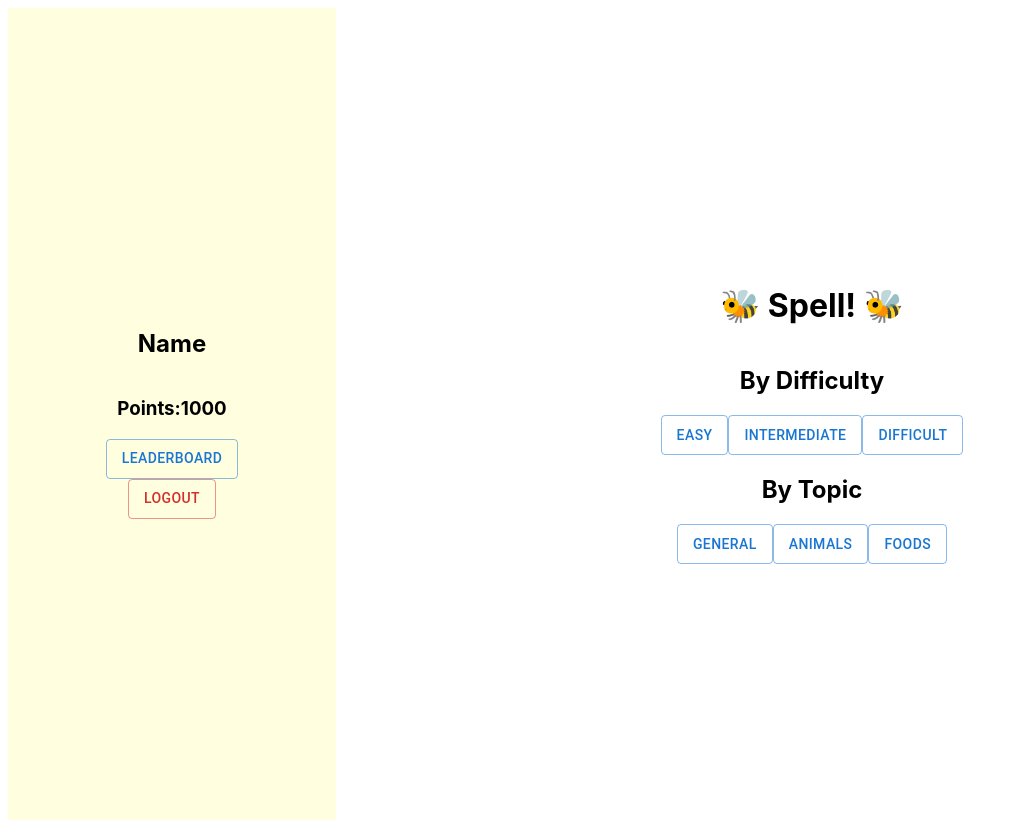
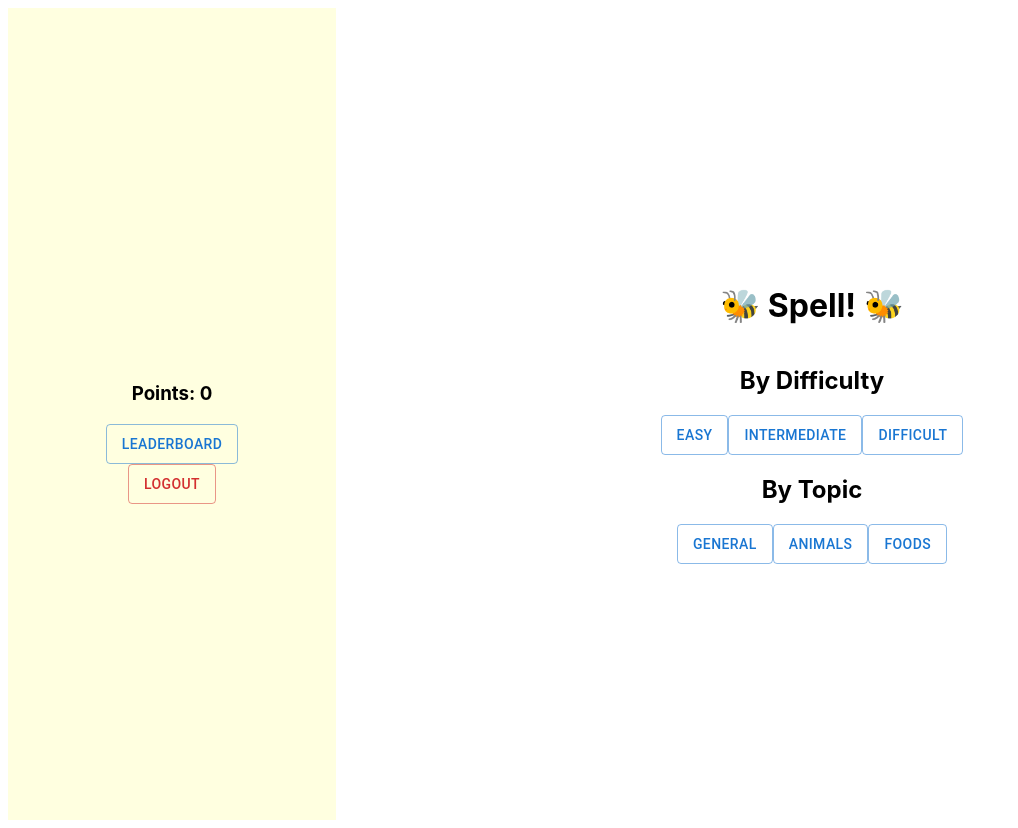
Before and after one commit to doostiamin/CS35L-Project, a React (Create React App) app in the folder client/: page /homepage in a window 1280 px wide. Shown: the whole page, without its empty margins (0-1018 px from the left). Built offline with nearby package versions, Linux system fonts and the light colour scheme.

Commit message:
User Context Across Login, Homepage, and Spell
- display name and points on homepage after login
- add points when a word is spelled correctly
- UserContext maintains username, name, and points across all consumers

```diff
--- a/client/src/App.js
+++ b/client/src/App.js
@@ -1,16 +1,23 @@
-
-import { Button } from '@mui/material';
-import { useState } from "react";
+import { React, useState, useContext } from "react";
 import './App.css';
 import Homepage from './pages/Homepage';
 import Leaderboard from './pages/Leaderboard';
 import Login from './pages/Login';
 import Spell from './pages/Spell';
 import { BrowserRouter, Route, Routes } from "react-router-dom";
+import {UserContext} from './pages/UserContext.js';
 
 
 function App() {
+
+  const [uname, setUname] = useState("");
+  const [n, setN] = useState("");
+  const [points, setPoints] = useState(0);
+
+  const value = { uname, setUname, n, setN, points, setPoints };
+
   return(
+    <UserContext.Provider value = {value}>
       <div>
         <BrowserRouter>
           <Routes>
@@ -22,6 +29,7 @@ function App() {
           </Routes>
         </BrowserRouter>
       </div>
+    </UserContext.Provider>
   );
 }
 
--- a/client/src/pages/Homepage.js
+++ b/client/src/pages/Homepage.js
@@ -3,6 +3,8 @@ import Button from '@mui/material/Button';
 import { display, maxHeight } from '@mui/system';
 import { Link } from "react-router-dom";
 import Stack from '@mui/material/Stack';
+import { UserContext } from "./UserContext.js";
+import { React } from 'react';
 
 const boxSidePanel = {
     display: "flex",
@@ -28,13 +30,16 @@ function getUserInfo() {
     //TODO
 }
 
-export default function Homepage(props) {
+const Homepage = () => {
+
     return (
+    <UserContext.Consumer>
+    {({ uname, setUname, n, setN, points, setPoints }) => (
         <div id="homepage">
             <Stack direction="row">
                 <Box sx={boxSidePanel} justifyContent="center" height="maxHeight">
-                <h2>Name</h2>
-                <h3>Points:1000</h3>
+                    <h2>{n}</h2>
+                    <h3>Points: {points}</h3>
                     <div>
                         <Link to="/leaderboard">
                             <Button variant="outlined" sx={{height:40}}>Leaderboard</Button>
@@ -75,5 +80,9 @@ export default function Homepage(props) {
                 </Box>
             </Stack>
         </div>
+    )}
+    </UserContext.Consumer>
     );
 }
+
+export default Homepage;
--- a/client/src/pages/Login.js
+++ b/client/src/pages/Login.js
@@ -4,10 +4,13 @@ import { Navigate, useNavigate } from "react-router-dom";
 import { useState } from 'react';
 import welcome from '../assets/welcome.png';
 import axios from 'axios';
+import {UserContext} from './UserContext.js'
+
 
 const login = {
   margin: "5px"
 };
+
 
 const Interact = () => {
 
@@ -19,7 +22,7 @@ const Interact = () => {
     const [isSignup, setIsSignup] = useState(false);
 
 
-    function authenticate(){
+    function authenticate( setUname, setN, setPoints ){
         console.log("authenticating ", username);
 
         axios.get('http://localhost:8080/api/users')
@@ -31,8 +34,14 @@ const Interact = () => {
 
             for(let i=0; i<users.length; i++){
                 //console.log(username, " vs ", users[i]);
-            if (username == users[i])
+                if (username == users[i]){
                     valid = true;
+
+                    // set context
+                    setPoints(response.data.data[username].points);
+                    setUname(username);
+                    setN(response.data.data[username].name);
+                }
             }
 
             if(valid){
@@ -133,6 +142,8 @@ const Interact = () => {
     // display login fields
     else{
         return (
+            <UserContext.Consumer>
+            {({ uname, setUname, n, setN, points, setPoints}) => (
                 <Box>
                 <Box display="flex">
                     <Box display="flex">
@@ -144,7 +155,7 @@ const Interact = () => {
                     />
                     </Box>
                     <Button variant="outlined"
-                onClick={() => authenticate()}
+                    onClick={() => authenticate(setUname, setN, setPoints)}
                     sx={{
                         margin: "5px",
                         width: "100px"
@@ -161,6 +172,8 @@ const Interact = () => {
                     }}
                     >sign up</Button>
                 </Box>
+            )}
+            </UserContext.Consumer>
           );
     }
 }
--- a/client/src/pages/Spell.js
+++ b/client/src/pages/Spell.js
@@ -2,9 +2,11 @@ import { Box, DialogContent, DialogTitle } from '@mui/material';
 import Button from '@mui/material/Button';
 import TextField from '@mui/material/TextField';
 import { Link, useLocation } from "react-router-dom";
-import { useState } from 'react';
+import { useState, useContext } from 'react';
 import Dialog from '@mui/material/Dialog';
 import data from '../data-objects.json';
+import { UserContext } from "./UserContext";
+import axios from 'axios';
 
 const boxDefault = {
     display: "flex",
@@ -19,6 +21,9 @@ const boxDefault = {
 }
 
 export default function Spell(props) {
+
+    const value = useContext(UserContext);
+
     const location = useLocation();
 
     //getting words list from data-objects.json
@@ -107,10 +112,28 @@ export default function Spell(props) {
         setOpenDefinition(false);
     }
 
+
+    function addPoints (p) {
+
+        // update in front
+        value.setPoints(value.points + p);
+
+        // update in back
+        axios.post('http://localhost:8080/api/users', {user: value.uname, info: {"name": value.n, "points": value.points + p}})
+        .then(function (response) {
+        if(response.data.success){
+            console.log("gave user ", value.uname, " ", p, " points");
+        }
+        }).catch(err=>{
+            console.log(err);
+        })
+    }
+
     function checkCorrect() {
         if (answer === word) {
             setOpenCorrect(true);
-            //TODO: set point values
+            // TODO: award points based on the word
+            addPoints(10);
         }
         else {
             setOpenIncorrect(true);
@@ -169,7 +192,7 @@ export default function Spell(props) {
                         </DialogContent>
                     </Dialog>
                     <TextField id="standard-basic" label="Answer" variant="standard" value={answer} onChange={(answer) => setAnswer(answer.target.value)}/>
-                    <Button variant="contained" sx={{height:40}} onClick={checkCorrect}>Enter</Button>
+                    <Button variant="contained" sx={{height:40}} onClick={() => checkCorrect()}>Enter</Button>
                 </div>
                 <div>
                     <Dialog
--- /dev/null
+++ b/client/src/pages/UserContext.js
@@ -0,0 +1,8 @@
+import {createContext} from 'react'
+
+export const UserContext = createContext({uname: "",
+                                            setUname: () => {},
+                                            n: "",
+                                            setN: () => {},
+                                            points: "",
+                                            setPoints: () => {}});
```
Lines whose indentation alone changed are shown as unchanged.
